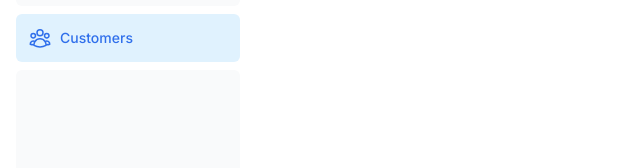
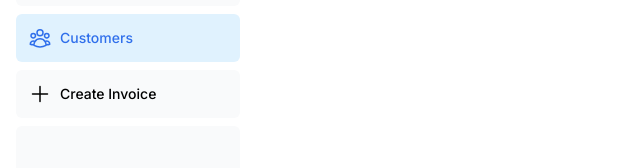
Before and after one commit to LutherTS/nextjs-dashboard, a Next.js app: page /dashboard/customers in a window 1280 px wide. Shown: the part 282-450 px from the top of the page, without its empty margins (0-640 px from the left). Built offline with nearby package versions, Linux system fonts and the light colour scheme; a web font is replaced by a local one.

Commit message:
Create Invoice now in Nav Links.

```diff
--- a/app/ui/dashboard/nav-links.tsx
+++ b/app/ui/dashboard/nav-links.tsx
@@ -4,6 +4,7 @@ import {
   UserGroupIcon,
   HomeIcon,
   DocumentDuplicateIcon,
+  PlusIcon
 } from '@heroicons/react/24/outline';
 import Link from 'next/link';
 import { usePathname } from 'next/navigation';
@@ -15,7 +16,8 @@ const links = [
   {
     name: 'Home',
     href: '/dashboard',
-    icon: HomeIcon },
+    icon: HomeIcon
+  },
   {
     name: 'Invoices',
     href: '/dashboard/invoices',
@@ -24,7 +26,13 @@ const links = [
   {
     name: 'Customers',
     href: '/dashboard/customers',
-    icon: UserGroupIcon },
+    icon: UserGroupIcon
+  },
+  {
+    name: 'Create Invoice',
+    href: '/dashboard/invoices/create',
+    icon: PlusIcon
+  },
 ];
 
 export default function NavLinks() {
```
Also changed, not shown: app/ui/dashboard/sidenav.tsx (+21 -0 lines).
